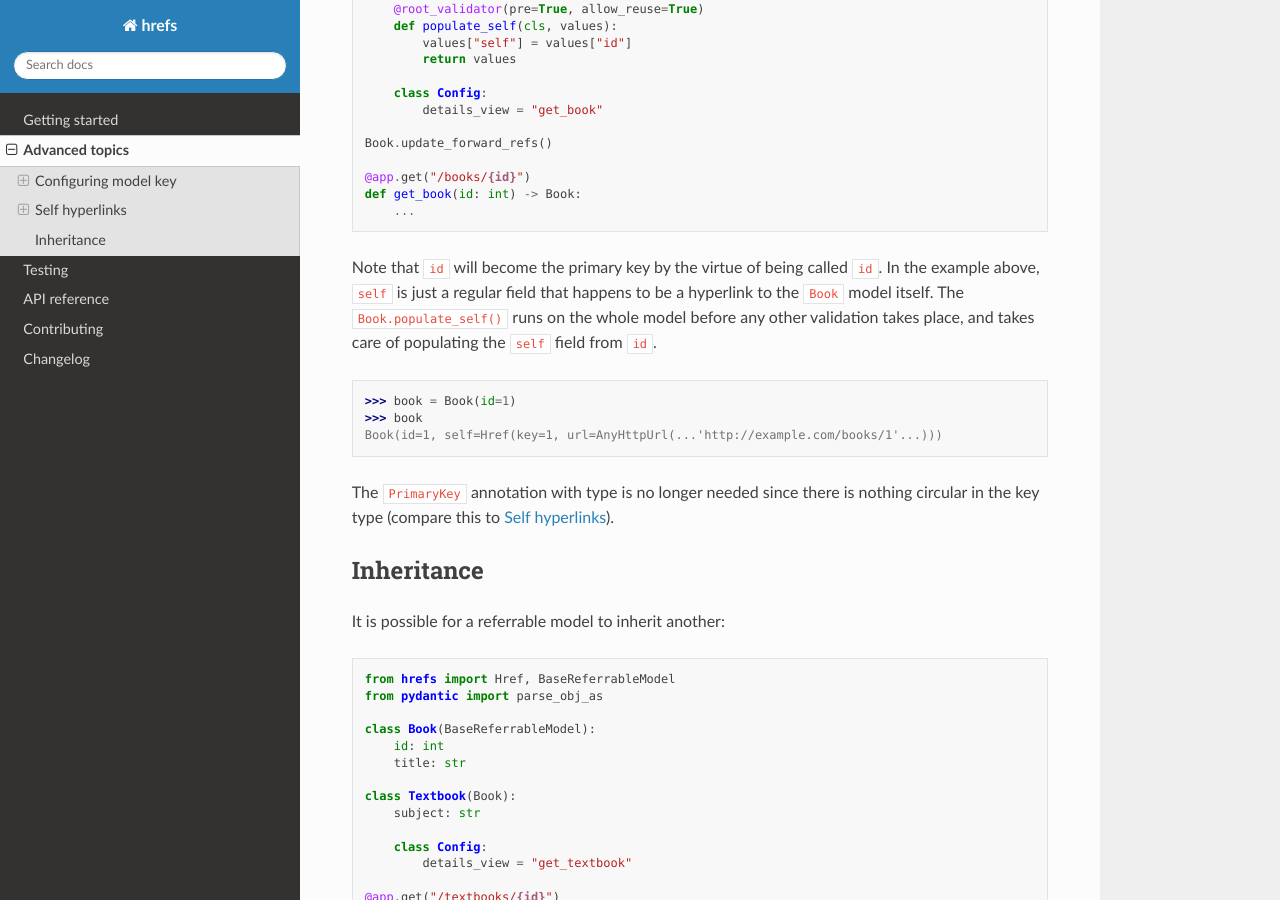
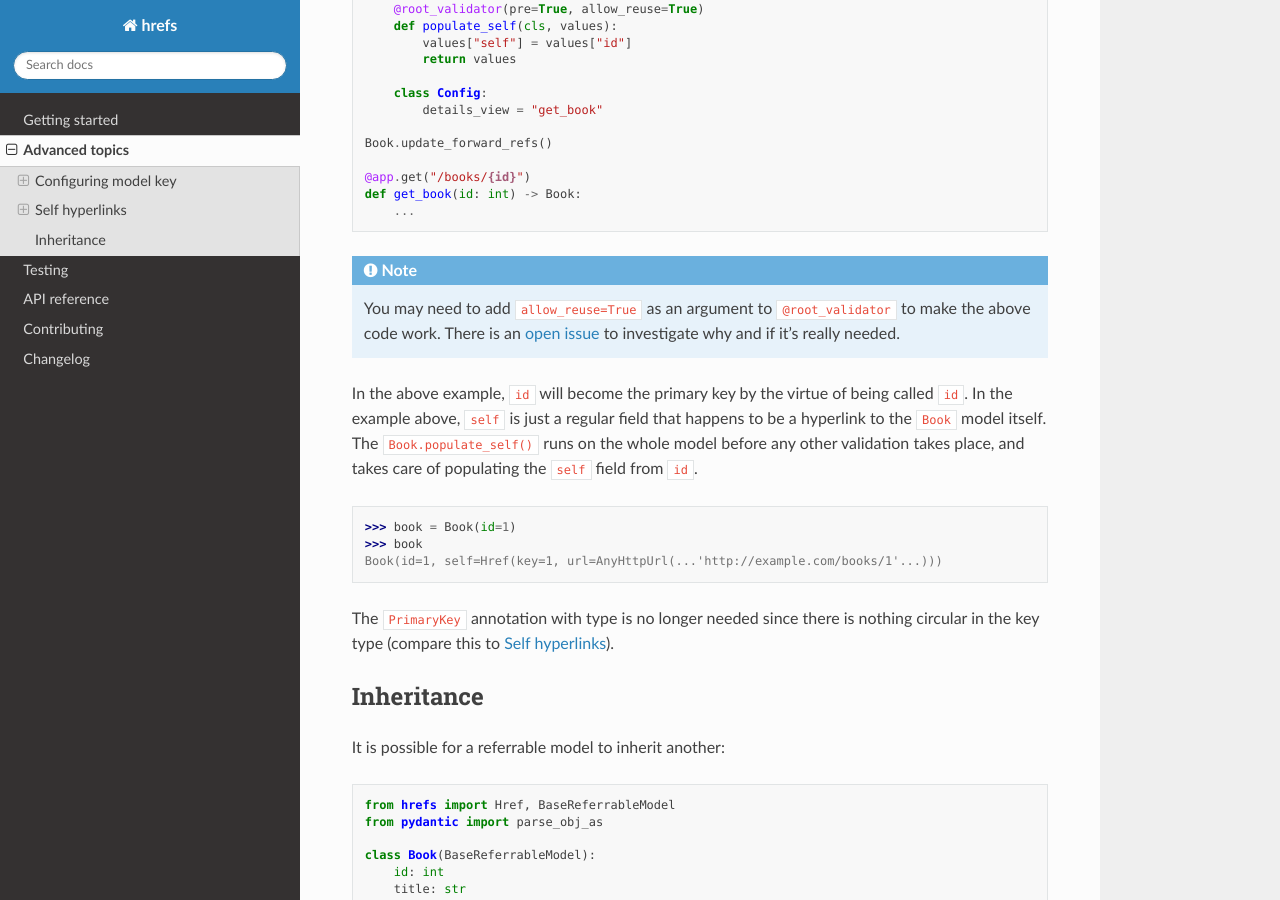
Before and after one commit to jasujm/hrefs, a Sphinx documentation site: the page built from docs/advanced.rst, in a window 1280 px wide and 900 px high, scrolled down 3538 px. Built offline with Sphinx 7.4.7 and the Read the Docs theme 2.0.0, drawn with Linux system fonts in a browser that asks for light colours.

Commit message:
docs: add note about needing `allow_reuse=True`

```diff
--- a/docs/advanced.rst
+++ b/docs/advanced.rst
@@ -227,11 +227,18 @@ hyperlink. A recipe to achieve that is:
    def get_book(id: int) -> Book:
        ...
 
-Note that ``id`` will become the primary key by the virtue of being called
-``id``. In the example above, ``self`` is just a regular field that happens to
-be a hyperlink to the ``Book`` model itself. The ``Book.populate_self()`` runs
-on the whole model before any other validation takes place, and takes care of
-populating the ``self`` field from ``id``.
+.. note::
+
+   You may need to add ``allow_reuse=True`` as an argument to
+   ``@root_validator`` to make the above code work. There is an `open issue
+   <https://github.com/jasujm/hrefs/issues/8>`_ to investigate why and if it's
+   really needed.
+
+In the above example, ``id`` will become the primary key by the virtue of being
+called ``id``. In the example above, ``self`` is just a regular field that
+happens to be a hyperlink to the ``Book`` model itself. The
+``Book.populate_self()`` runs on the whole model before any other validation
+takes place, and takes care of populating the ``self`` field from ``id``.
 
 .. doctest:: id_and_self
 
```
